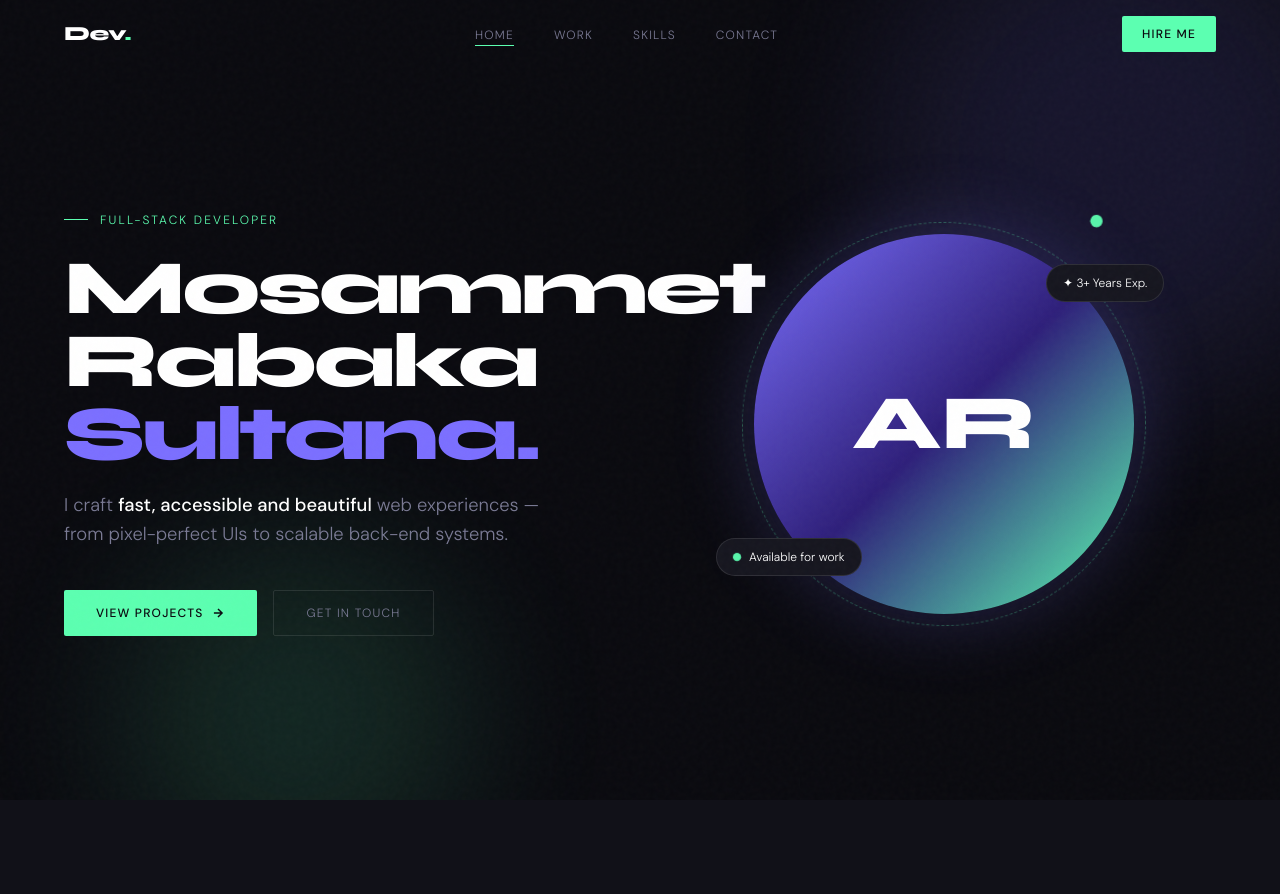
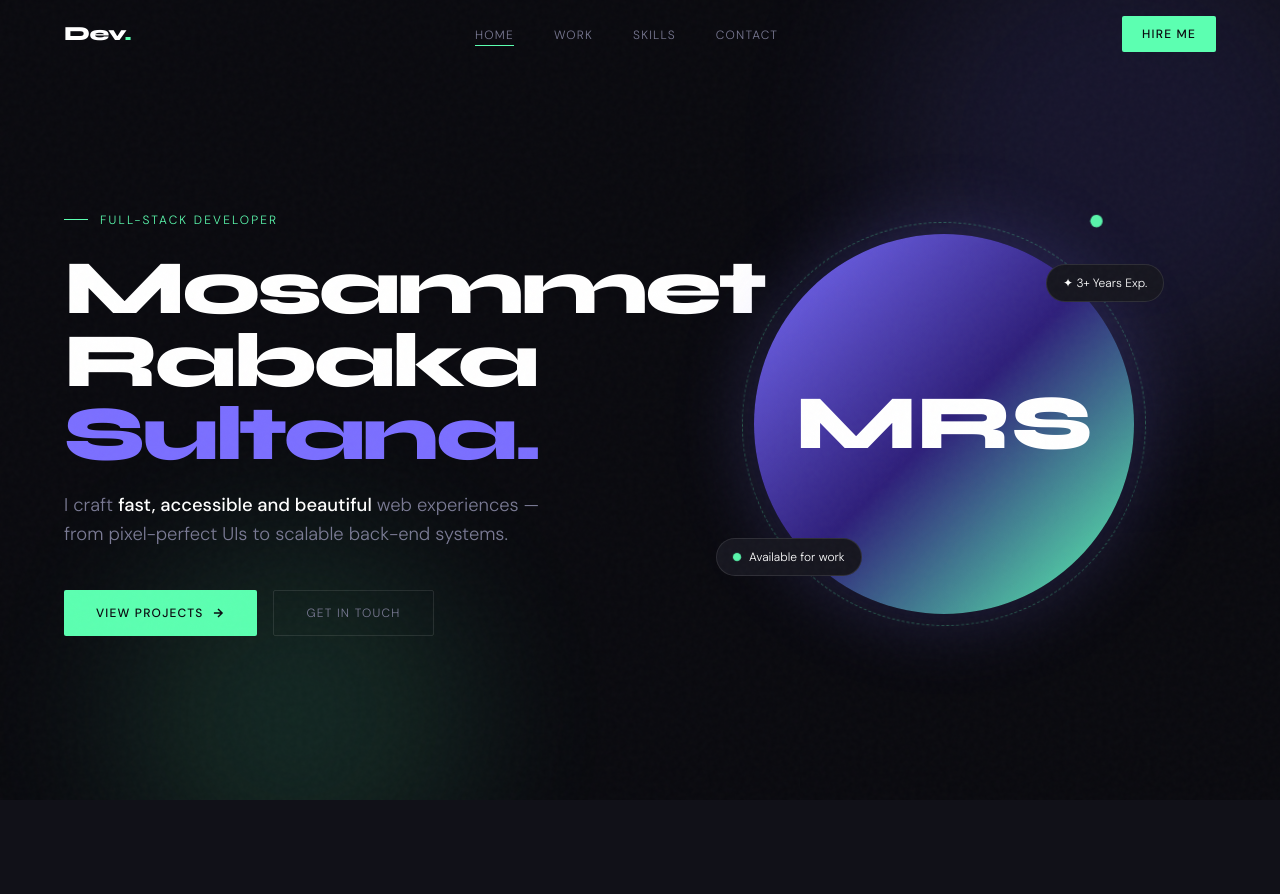
Before and after one commit to krabakasultana-sys/Mosammet_Rabaka_Sultana.github.io, a plain HTML site: page index.html in a window 1280 px wide. Shown: the top 894 px of the page. Drawn offline with nearby package versions, Linux system fonts and the light colour scheme.

Commit message:
Update index.html

```diff
--- a/index.html
+++ b/index.html
@@ -214,7 +214,7 @@
         <!-- Avatar circle -->
         <div class="w-full h-full rounded-full flex items-center justify-center font-head font-extrabold text-white select-none"
              style="background:linear-gradient(135deg,#7b6fff 0%,#2e1f7a 50%,#5cffb1 100%);box-shadow:0 0 80px rgba(123,111,255,0.25);font-size:clamp(3rem,6vw,5rem)">
-          AR
+          MRS
         </div>
 
         <!-- Pills -->
```
